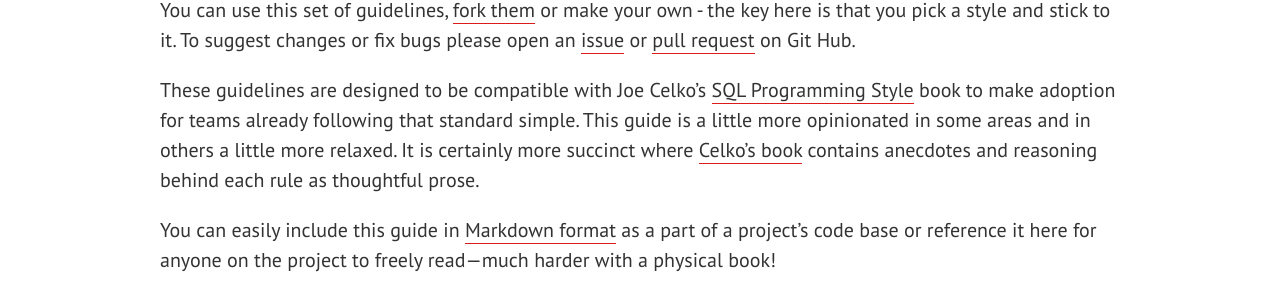
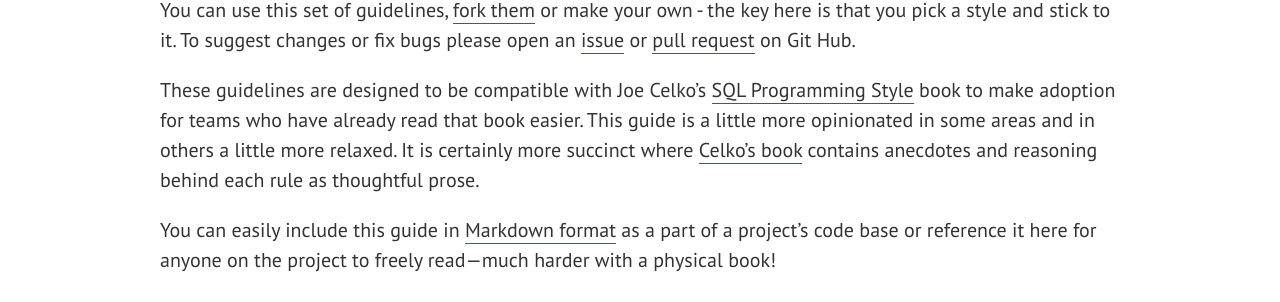
Before and after one commit to treffynnon/sqlstyle.guide, a Jekyll site: the page built from index.md, in a window 1280 px wide. Shown: the part 656-958 px from the top of the page. Built offline with Jekyll 4.4.1, drawn with Linux system fonts in a browser that asks for light colours; nearby versions of some CDN libraries; some web fonts are replaced.

Commit message:
Amend note about book

```diff
--- a/_includes/sqlstyle.guide.md
+++ b/_includes/sqlstyle.guide.md
@@ -7,8 +7,8 @@
 or fix bugs please open an [issue][] or [pull request][pull] on Git Hub.
 
 These guidelines are designed to be compatible with Joe Celko's [SQL Programming
-Style][celko] book to make adoption for teams already following that standard
-simple. This guide is a little more opinionated in some areas and in others a
+Style][celko] book to make adoption for teams who have already read that book
+easier. This guide is a little more opinionated in some areas and in others a
 little more relaxed. It is certainly more succinct where [Celko's book][celko]
 contains anecdotes and reasoning behind each rule as thoughtful prose.
 
```
